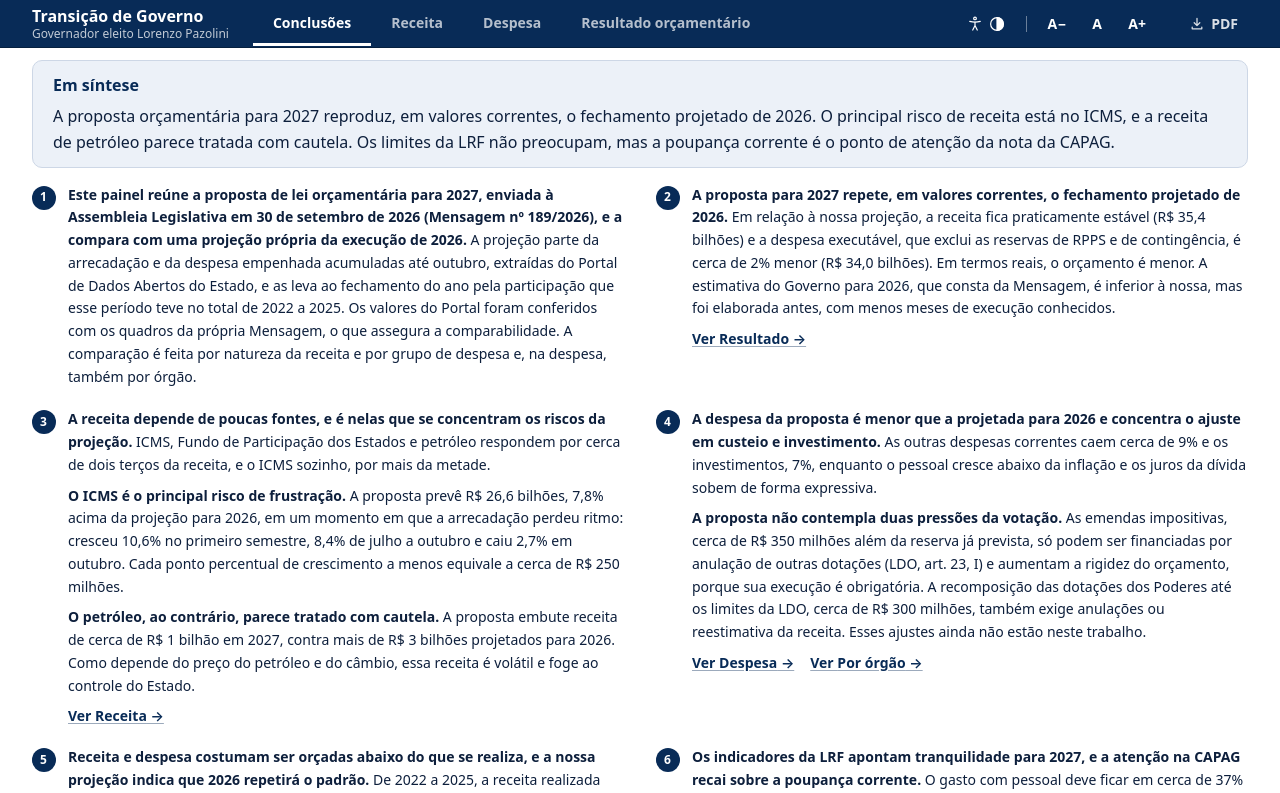
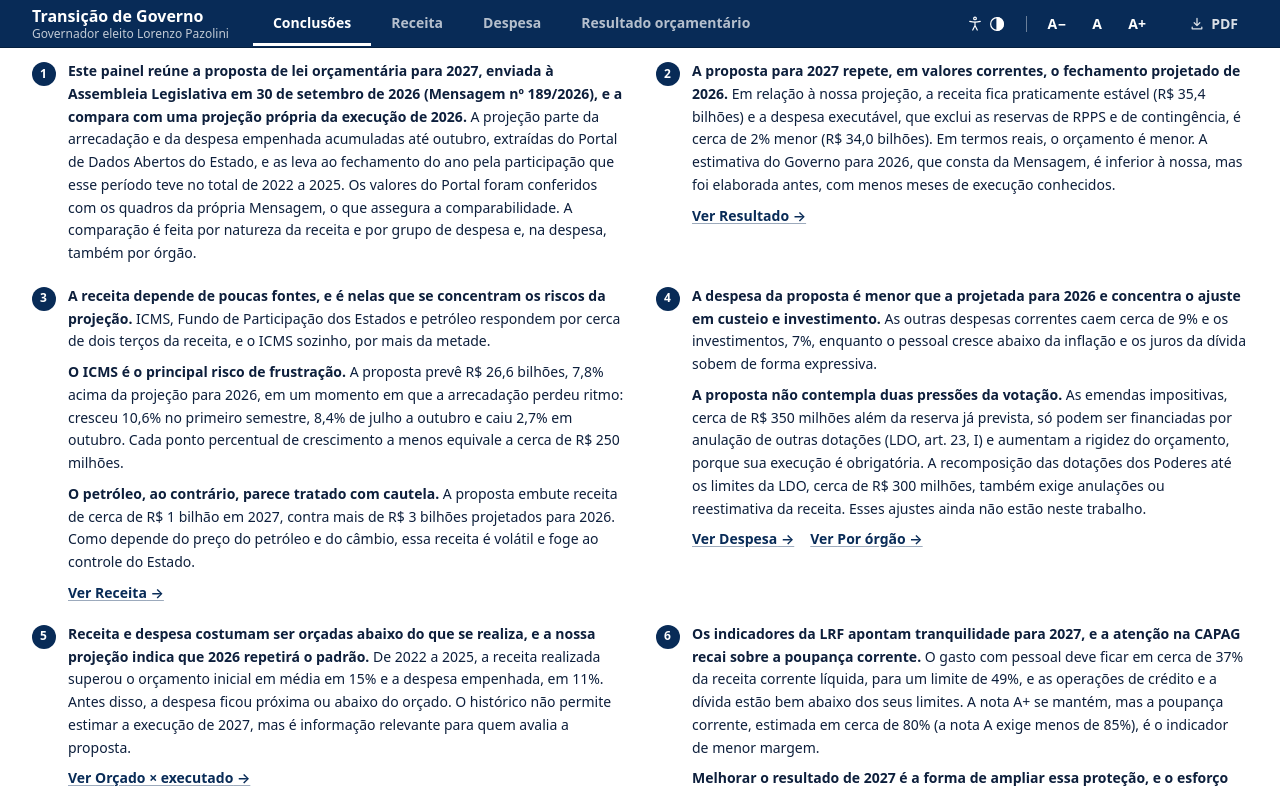
Before and after one commit to EduardoAraujoOx/Tesouro, a Next.js app: page /painel in a window 1280 px wide. Shown: the top 793 px of the page. Built offline with nearby package versions, Linux system fonts and the light colour scheme.

Commit message:
Conclusões: remove a síntese do topo
A síntese não dava conta de todos os aspectos (em especial os da despesa); o leitor percorre os seis tópicos e conclui por si.

Co-Authored-By: Claude Sonnet 5.5 <noreply@anthropic.com>
Claude-Session: https://claude.ai/code/session_01TNxipBk3JTw5eGhPFB87Tx

```diff
--- a/components/painel/Conclusoes.tsx
+++ b/components/painel/Conclusoes.tsx
@@ -11,11 +11,8 @@ export type Destino = { aba: 'receita' | 'despesa' | 'resultado'; sub?: string;
 type Paragrafo = { topico: string; resto?: string }
 type Item = { n: number; paragrafos: Paragrafo[]; destinos?: Destino[] }
 
-const SINTESE =
-  'A proposta orçamentária para 2027 reproduz, em valores correntes, o fechamento projetado de 2026. O principal risco de receita está no ICMS, e a receita de petróleo parece tratada com cautela. Os limites da LRF não preocupam, mas a poupança corrente é o ponto de atenção da nota da CAPAG.'
-
 /**
- * Conclusões do painel, que abrem a leitura: a síntese e seis tópicos, cada um com links para os dados em que se apoia. O texto é redigido (não calculado)
+ * Conclusões do painel, que abrem a leitura: seis tópicos, cada um com links para os dados em que se apoia. O texto é redigido (não calculado)
  * e reflete os dados coletados em 19/11/2026, com arrecadação e despesa empenhada até outubro; deve ser revisto quando os dados forem atualizados.
  * Os valores dos ajustes da votação vêm do cálculo do aviso, arredondados.
  */
@@ -59,12 +56,7 @@ export function Conclusoes({ ajustes, onIr }: { ajustes: AjustesVotacao; onIr: (
 
   return (
     <div>
-      <section aria-label="Síntese" className="rounded-brand border border-line bg-surface px-4 py-3 print:py-2 md:px-5">
-        <h2 className="text-body font-semibold text-navy">Em síntese</h2>
-        <p className="mt-1 text-body leading-relaxed text-ink print:text-small">{SINTESE}</p>
-      </section>
-
-      <ol className="mt-4 grid gap-x-8 gap-y-5 print:mt-2 print:gap-x-5 print:gap-y-2 md:grid-cols-2 print:grid-cols-3">
+      <ol className="grid gap-x-8 gap-y-5 print:gap-x-5 print:gap-y-2 md:grid-cols-2 print:grid-cols-3">
         {itens.map((it) => (
           <li key={it.n} className="flex gap-3 print:break-inside-avoid">
             <span aria-hidden="true" className="mt-0.5 flex h-6 w-6 shrink-0 items-center justify-center rounded-full bg-navy text-label font-semibold text-on-navy">{it.n}</span>
```
Also changed, not shown: 1 other file (tests, documents, lock files or other folders).
